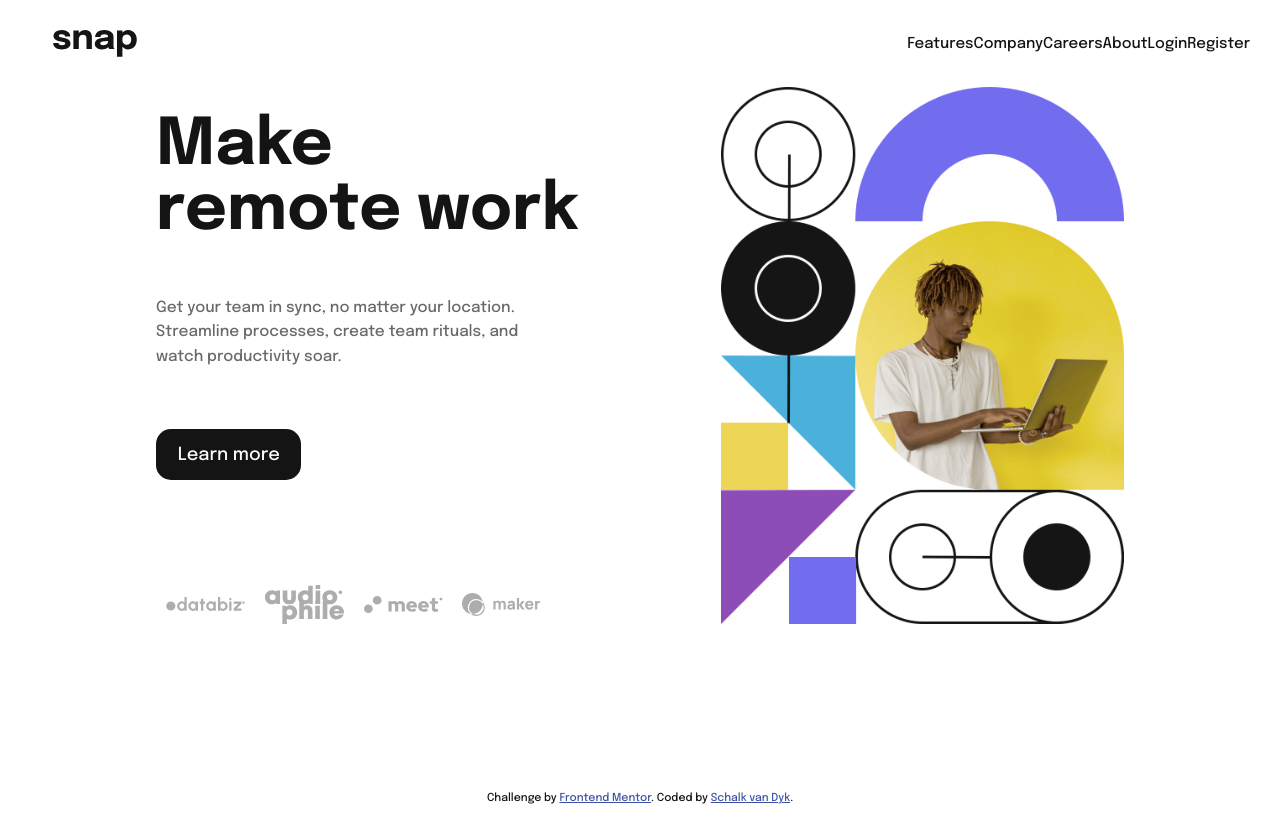
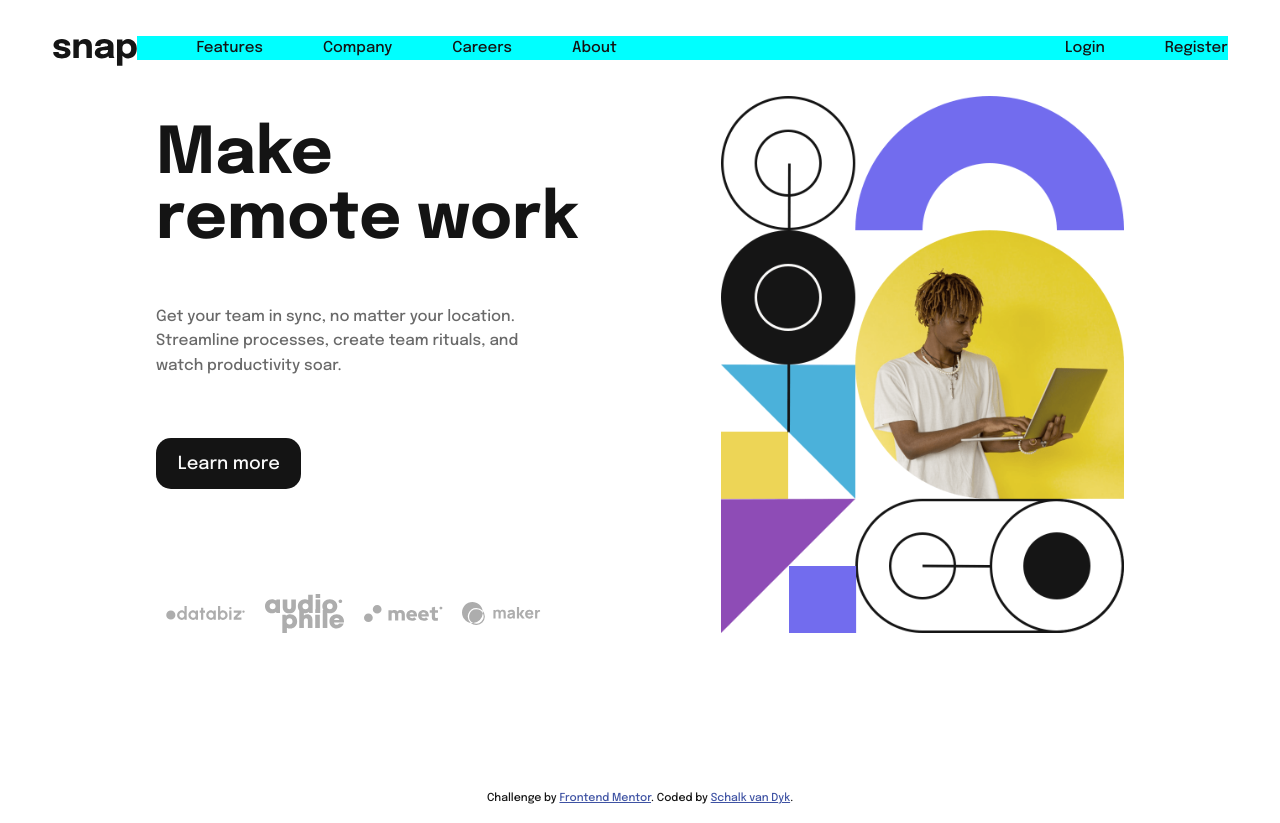
Before and after one commit to SVDwebtech/introSectDropDwnMenu027, a website: page index.html in a window 1280 px wide. Drawn offline with Linux system fonts and the light colour scheme.

Commit message:
add basic styling for layout of navbarMenu

```diff
--- a/index.html
+++ b/index.html
@@ -68,10 +68,10 @@
       <img class="header__navbar--logo navbar__logo" src="./images/logo.svg" alt="company logo in text: word snap">
       <div class="navbarMenu">
         <ul class="navbarMenu__navigation">
-          <li class="navlinks">Features</li>
-          <li class="navlinks">Company</li>
-          <li class="navlinks">Careers</li>
-          <li class="navlinks">About</li>
+          <li class="navbarMenu__navlinks">Features</li>
+          <li class="navbarMenu__navlinks">Company</li>
+          <li class="navbarMenu__navlinks">Careers</li>
+          <li class="navbarMenu__navlinks">About</li>
         </ul>
         <ul class="navbarMenu__login">
           <li class="navlinks">Login</li>
--- a/sass/components/_navigation.scss
+++ b/sass/components/_navigation.scss
@@ -100,13 +100,28 @@
 
     @include respond(tab-land) {
         display: flex;
+        justify-content: space-between;
+        background-color: aqua;
+        width: 100%;
+        margin-right: 1.5rem;
+
 
         &__navigation {
             display: flex;
+            margin-left: 4rem;
+
+        }
+
+        &__navlinks {
+            margin-right: 4rem;
         }
 
         &__login {
             display: flex;
+
+            .navlinks:nth-child(2){
+                margin-left: 4rem;
+            }
         }
     }
 }
--- a/sass/pages/_home.scss
+++ b/sass/pages/_home.scss
@@ -29,12 +29,14 @@
 
         &--logo {
             margin-left: 1.5rem;
+            margin-top: .6rem;
         }
 
         &--menu {
             align-self: flex-start;
 
             margin-right: 1.5rem;
+            margin-top: .6rem;
 
             transition: all 1s;
             transition-timing-function: cubic-bezier(.6, 0, 1, 1);
```
Also changed, not shown: css/styles.css, 1 other file.
